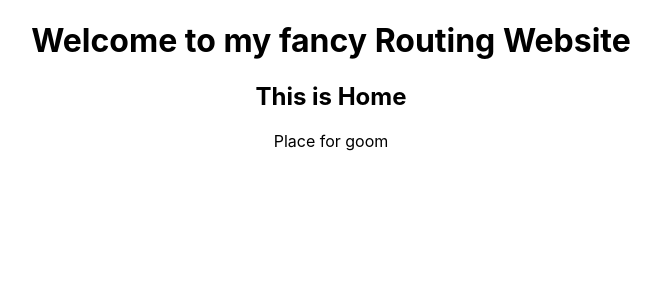
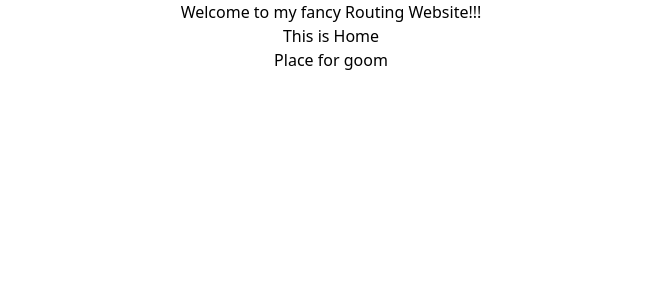
Before and after one commit to SEC-MASUM/react-router, a React (Create React App) app: page / in a window 1280 px wide. Shown: the top 300 px of the page, without its empty margins (309-970 px from the left). Built offline with nearby package versions, Linux system fonts and the light colour scheme.

Commit message:
install taiwind css and added Header Component

```diff
--- a/package.json
+++ b/package.json
@@ -36,5 +36,10 @@
       "last 1 firefox version",
       "last 1 safari version"
     ]
+  },
+  "devDependencies": {
+    "autoprefixer": "^10.4.4",
+    "postcss": "^8.4.12",
+    "tailwindcss": "^3.0.23"
   }
 }
--- /dev/null
+++ b/postcss.config.js
@@ -0,0 +1,6 @@
+module.exports = {
+  plugins: {
+    tailwindcss: {},
+    autoprefixer: {},
+  },
+}
--- a/src/App.js
+++ b/src/App.js
@@ -1,15 +1,15 @@
-
 import "./App.css";
 import { Route, Routes } from "react-router-dom";
 import Home from "./components/Home/Home";
 import Friends from "./components/Friends/Friends";
 import About from "./components/About/About";
 import NotFound from "./NotFound";
+import Header from "./components/Header/Header";
 
 function App() {
   return (
     <div className="App">
-      <h1>Welcome to my fancy Routing Website</h1>
+      <Header></Header>
       <Routes>
         <Route path="/" element={<Home />} />
         <Route path="/friends" element={<Friends />} />
--- a/src/components/Friend/Friend.js
+++ b/src/components/Friend/Friend.js
@@ -1,11 +1,24 @@
 import React from "react";
+import { useNavigate } from "react-router-dom";
 
 const Friend = ({ friend }) => {
-  const { name, username } = friend;
+  const { name, username, id } = friend;
+  let navigate = useNavigate();
+
+  const showFriendDetails = () => {
+    const path = `/friend/${id}`;
+    navigate(path);
+  };
+
   return (
-    <div>
-      <h2>Name: {name}</h2>
-      <button>{username}</button>
+    <div className="bg-neutral-100 rounded shadow-md p-3">
+      <h2 className="font-medium text-2xl">{name}</h2>
+      <button
+        onClick={showFriendDetails}
+        className="bg-indigo-500 border-2 border-indigo-700 text-white rounded-md px-3 py-1 mt-3"
+      >
+        {username} id: {id}
+      </button>
     </div>
   );
 };
--- a/src/components/Friends/Friends.js
+++ b/src/components/Friends/Friends.js
@@ -16,9 +16,11 @@ const Friends = () => {
       <p>
         <small>Parle kicu tk dhar dish...:{friends.length}</small>
       </p>
-      {friends.map((friend) => (
-        <Friend key={friend.id} friend={friend}></Friend>
-      ))}
+      <div className="grid grid-cols-3 gap-6 max-w-7xl mx-auto my-10 justify-center p-5">
+        {friends.map((friend) => (
+          <Friend key={friend.id} friend={friend}></Friend>
+        ))}
+      </div>
     </div>
   );
 };
--- /dev/null
+++ b/src/components/Header/Header.js
@@ -0,0 +1,11 @@
+import React from "react";
+
+const Header = () => {
+  return (
+    <div>
+      <h1>Welcome to my fancy Routing Website!!!</h1>
+    </div>
+  );
+};
+
+export default Header;
--- a/src/index.css
+++ b/src/index.css
@@ -1,13 +1,3 @@
-body {
-  margin: 0;
-  font-family: -apple-system, BlinkMacSystemFont, 'Segoe UI', 'Roboto', 'Oxygen',
-    'Ubuntu', 'Cantarell', 'Fira Sans', 'Droid Sans', 'Helvetica Neue',
-    sans-serif;
-  -webkit-font-smoothing: antialiased;
-  -moz-osx-font-smoothing: grayscale;
-}
-
-code {
-  font-family: source-code-pro, Menlo, Monaco, Consolas, 'Courier New',
-    monospace;
-}
+@tailwind base;
+@tailwind components;
+@tailwind utilities;
--- /dev/null
+++ b/tailwind.config.js
@@ -0,0 +1,7 @@
+module.exports = {
+  content: ["./src/**/*.{js,jsx,ts,tsx}"],
+  theme: {
+    extend: {},
+  },
+  plugins: [],
+};
```
Also changed, not shown: 1 other file (tests, documents, lock files or other folders).
